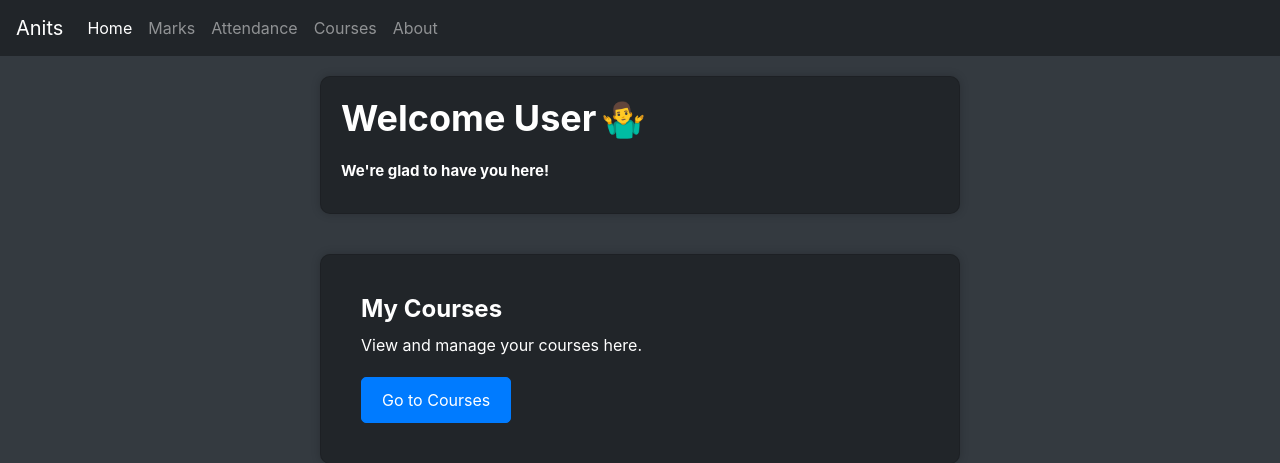
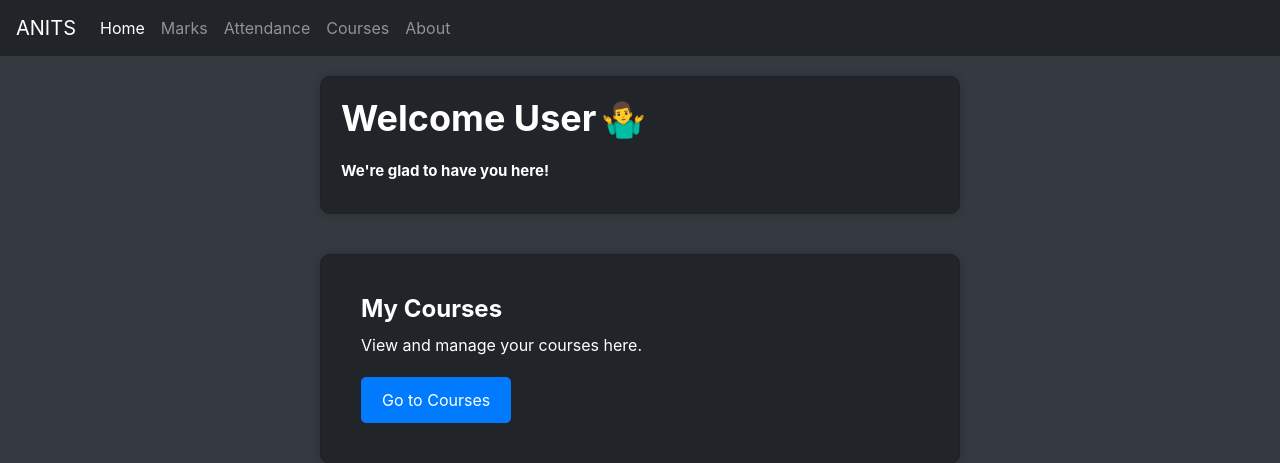
Before and after one commit to kaboomzone/sportal, a Node server app: template views/home.ejs in a window 1280 px wide. Shown: the top 463 px of the page. Run offline with Node 20, Linux system fonts and the light colour scheme; the template is opened without the code that fills it: most values are stand-ins (such as "Sample title", 1, 10 or a date in 2020); some libraries are stand-ins or nearby versions.

Commit message:
first commit

```diff
--- a/views/home.ejs
+++ b/views/home.ejs
@@ -89,17 +89,17 @@
 </head>
 <body>
     <nav class="navbar navbar-expand-lg navbar-dark bg-light">
-        <a class="navbar-brand" href="#">Anits</a>
+        <a class="navbar-brand" href="#">ANITS</a>
         <button class="navbar-toggler" type="button" data-toggle="collapse" data-target="#navbarNavAltMarkup" aria-controls="navbarNavAltMarkup" aria-expanded="false" aria-label="Toggle navigation">
           <span class="navbar-toggler-icon"></span>
         </button>
         <div class="collapse navbar-collapse" id="navbarNavAltMarkup">
           <div class="navbar-nav">
-            <a class="nav-link active" href="#">Home <span class="sr-only">(current)</span></a>
-            <a class="nav-link" href="#">Marks</a>
-            <a class="nav-link" href="#">Attendance</a>
-            <a class="nav-link" href="#">Courses</a>
-            <a class="nav-link" href="#">About</a>
+            <a class="nav-link active" href="home.ejs">Home <span class="sr-only">(current)</span></a>
+            <a class="nav-link" href="marks.ejs">Marks</a>
+            <a class="nav-link" href="attendance.ejs">Attendance</a>
+            <a class="nav-link" href="course.ejs">Courses</a>
+            <a class="nav-link" href="about.ejs">About</a>
           </div>
         </div>
       </nav>
```
